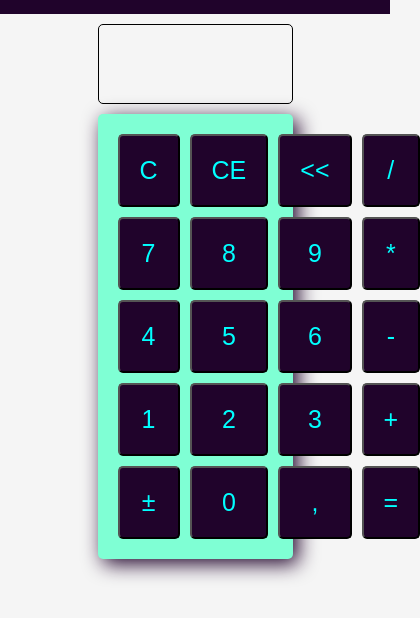
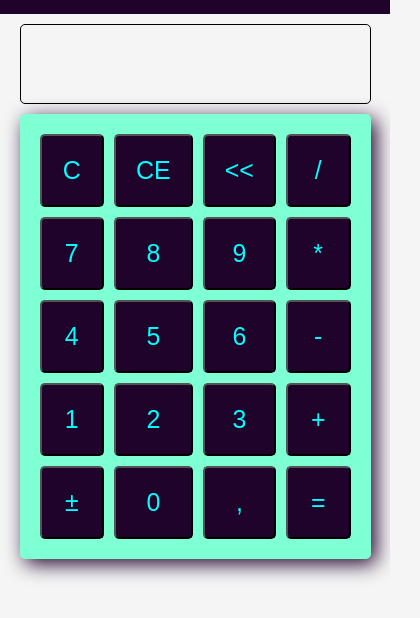
Before and after one commit to Lucas-Maioli/Calculadora-simples, a plain HTML site: page index.html in a window 390 px wide. Shown: the part 70-688 px from the top of the page, 420 px wide, since content can reach past the window. Drawn offline with Linux system fonts and the light colour scheme.

Commit message:
Final do Final

```diff
--- a/style.css
+++ b/style.css
@@ -63,3 +63,27 @@ button:hover{
     background-color: aqua;
     color: #20032b;
 }
+
+@media screen and (max-width: 782px) {
+    .answer{
+        width: 90%;
+        height: 80px;
+        border: 1px solid black;
+        margin: 10px auto;
+        padding: 10px;
+        display: flex;
+        border-radius: 5px;
+        justify-content: flex-end;
+        font: normal 3rem serif;
+        overflow: hidden;
+    }
+
+    .calculator{
+        width: 90%;
+        margin: 0 auto;
+        background-color: aquamarine;
+        padding: 20px;
+        box-shadow: 5px 5px 20px #20032b;
+        border-radius: 5px;
+    }
+}
```
Also changed, not shown: 1 other file.
